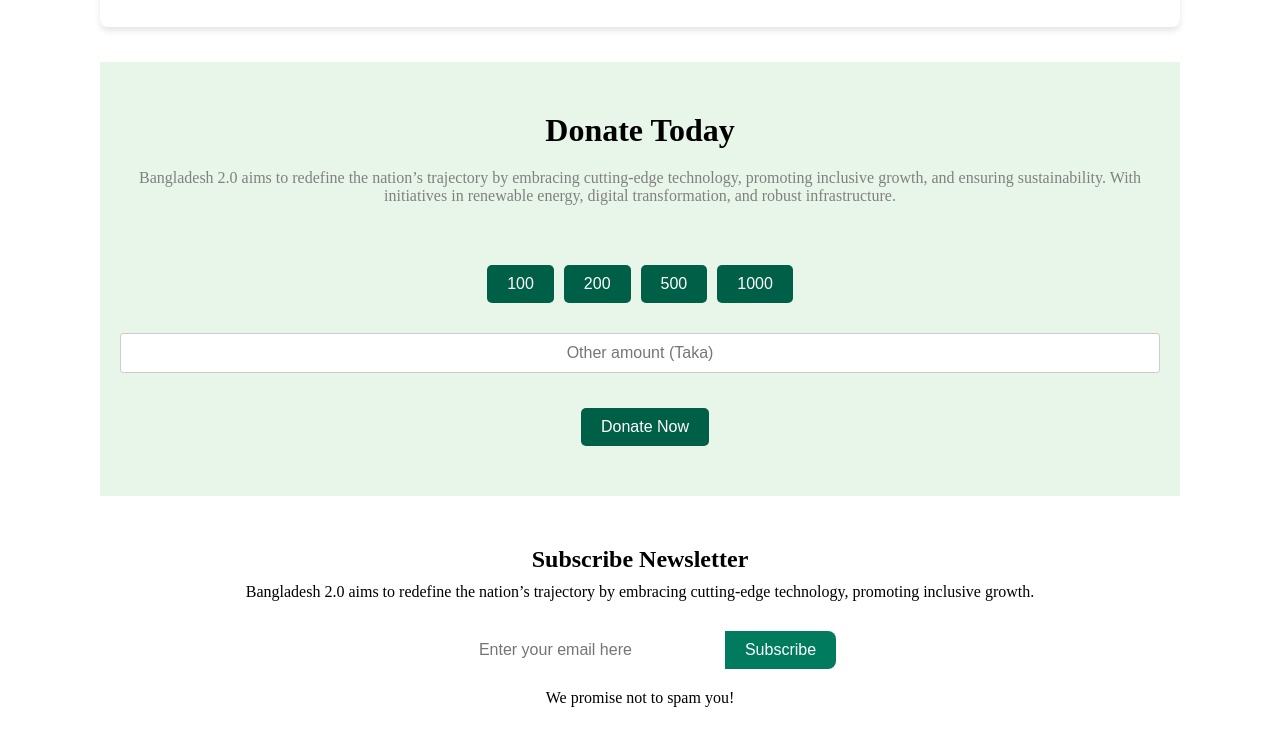
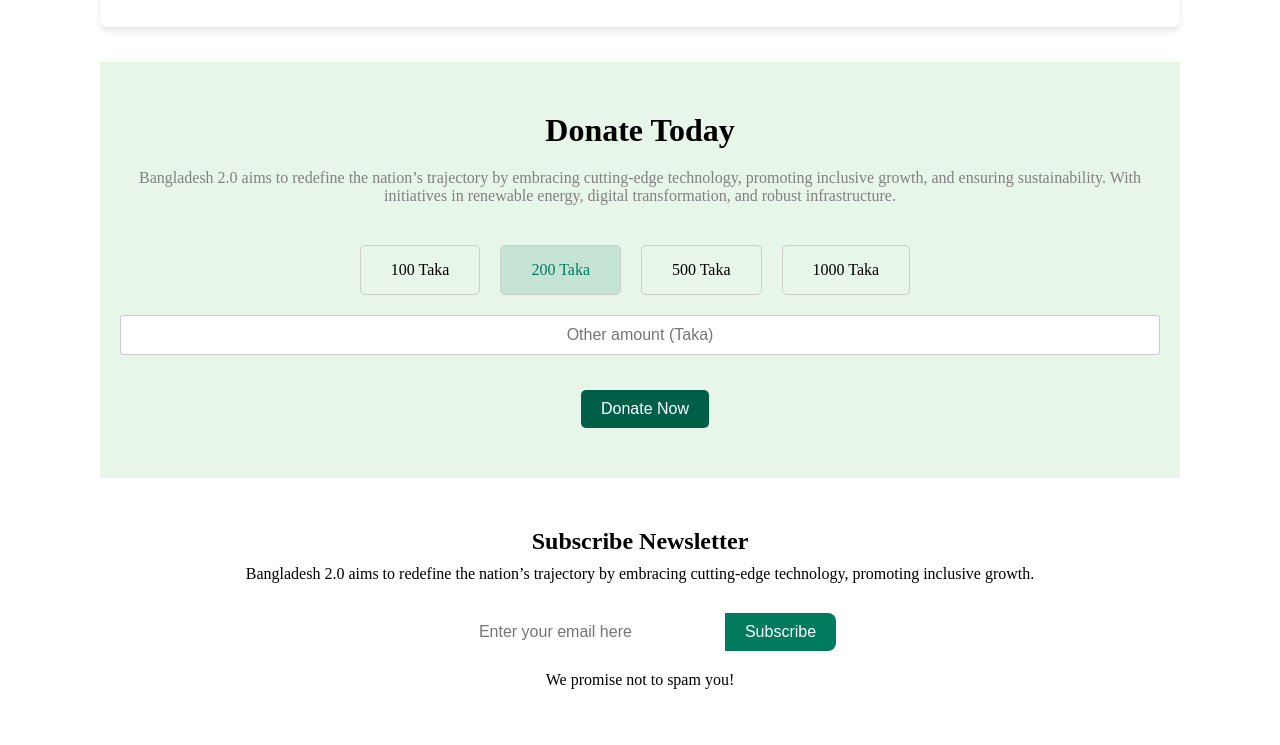
Before and after one commit to Eraf88/Assignmen-1-PH, a plain HTML site: page index.html in a window 1280 px wide. Shown: the part 2973-3718 px from the top of the page. Drawn offline with Linux system fonts and the light colour scheme.

Commit message:
final commit

```diff
--- a/index.html
+++ b/index.html
@@ -212,10 +212,10 @@
         growth, and ensuring sustainability. With initiatives in renewable energy, digital transformation, and robust
         infrastructure.</p>
       <div class="d-button">
-        <button >100</button>
-        <button class="fixed">200</button>
-        <button >500</button>
-        <button >1000</button>
+        <div class="donation-button">100 Taka</div>
+        <div class="donation-button fixed-color">200 Taka</div>
+        <div class="donation-button">500 Taka</div>
+        <div class="donation-button">1000 Taka</div>
       </div>
       <div>
         <input type="text" placeholder="Other amount (Taka)" class="input"> <br>
--- a/style.css
+++ b/style.css
@@ -1,5 +1,5 @@
 * {
-    margin: 0;
+    margin: 0 ;
     padding: 0;
     box-sizing: border-box;
   }
@@ -65,7 +65,7 @@
   }
 
   .banner-button:hover{
-    background-color: #007b5e;
+    background-color: #7b1900;
   }
 
   .cards-section-text {
@@ -352,13 +352,40 @@
   }
 
   .donate .d-button {
-    display: flex;
-    justify-content: center;
-    gap: 10px;
+   display: flex;
+   justify-content: center;
+   gap: 10px;
+  }
+
+
+  .d-button{
+    margin-top: 40px;
+  }
+  .donation-button{
+    display: inline-block;
+    padding: 15px 30px;
+    border: 1px solid #ccc;
+    border-radius: 5px;
+    margin-right: 10px;
+    text-align: center;
+    cursor: pointer;
+
 
   }
 
-  .d-button{
+  .donation-button:hover{
+    background-color: #C6E4D6;
+    color: #007b5e;
+  }
+
+
+
+  .fixed-color{
+    background-color: #C6E4D6;
+    color: #007b5e;
+  }
+
+  /* .d-button{
     padding: 10px 10px;
     border-radius: 5px;
     cursor: pointer;
@@ -369,15 +396,17 @@
     margin-top: 50px;
   }
 
-  .donate .d-button button {
+  .donate .d-button div {
     padding: 10px 20px;
     font-size: 1rem;
     border: none;
     border-radius: 5px;
     cursor: pointer;
-     background: #005f47;
+    background: #005f47;
     color: #fff;
   }
+*/
+
 
   .input {
     padding: 10px;
```
